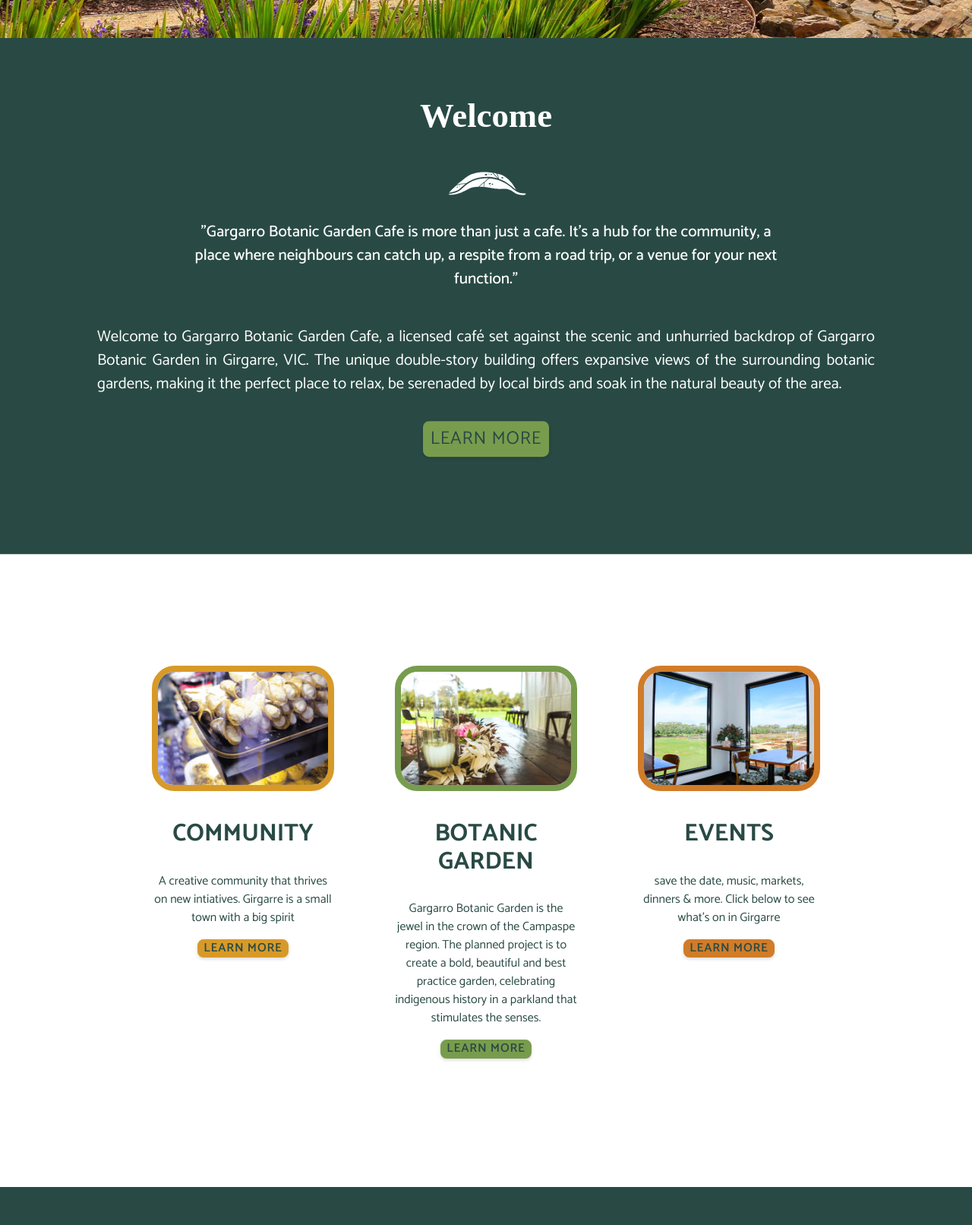
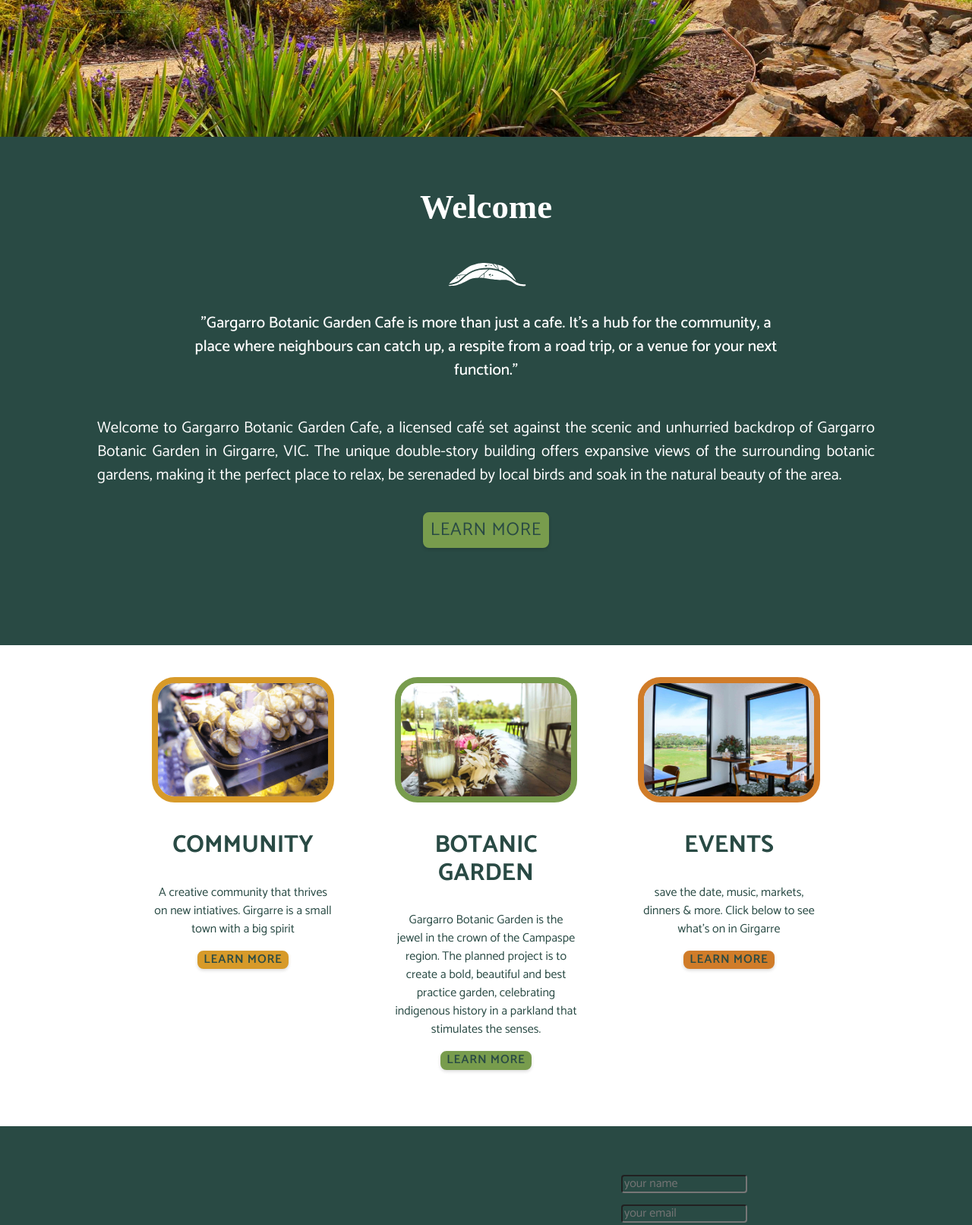
Before and after one commit to jaime-leigh/gargarroCafe, a plain HTML site: page index.html in a window 1280 px wide. Shown: the part 600-2212 px from the top of the page at 76% size. Drawn offline with nearby package versions, Linux system fonts and the light colour scheme; a script that the page names is missing; a web font is replaced by a local one.

Commit message:
tweaking things!

```diff
--- a/css/main.css
+++ b/css/main.css
@@ -504,7 +504,7 @@ button a {
     height: 300px;
   }
   .gargarroHeader__imgwrap__hero {
-    height: 600px;
+    height: 730px;
   }
   .gargarroHeader__imgwrap__logo {
     top: -10%;
@@ -560,8 +560,7 @@ button a {
   color: #ffffff;
   text-align: center;
   height: 150%;
-  transform: translateY(-25%);
-  padding: 20rem 0 8rem 0;
+  padding: 1rem 0 8rem 0;
   font-size: 1.3rem;
 }
 .gargarroMain__welcome__leaf {
@@ -582,7 +581,7 @@ button a {
   padding-bottom: 2rem;
 }
 .gargarroMain__info {
-  transform: translateY(-15%);
+  padding: 2rem 0 5rem 0;
   color: #294a44;
   text-align: center;
 }
@@ -624,7 +623,7 @@ button a {
 .gargarroMain__contact {
   background-color: #294a44;
   color: #ffffff;
-  padding: 4rem 0 8rem 0;
+  padding: 1rem 0 8rem 0;
   text-align: center;
 }
 .gargarroMain__contact__title {
@@ -633,6 +632,8 @@ button a {
 }
 .gargarroMain__contact__text {
   font-family: "Catamaran", sans-serif;
+  width: 87%;
+  margin: 0 auto;
 }
 .gargarroMain__contact__leaf {
   width: clamp(2rem, 35vh, 7rem);
@@ -708,9 +709,6 @@ button a {
   margin: 0 auto;
 }
 @media (min-width: 480px) {
-  .gargarroMain__welcome {
-    padding: 15rem 0 8rem 0;
-  }
   .gargarroMain__map__container2 {
     padding-top: 2rem;
   }
@@ -723,21 +721,13 @@ button a {
     max-width: 100px;
   }
 }
-@media (min-width: 590px) {
-  .gargarroMain__welcome {
-    padding: 15rem 0 8rem 0;
-  }
-}
 @media (min-width: 768px) {
-  .gargarroMain__welcome {
-    padding: 6rem 0 8rem 0;
-  }
   .gargarroMain__welcome__title {
     font-size: 2.4rem;
     padding: 4rem 0 0.5rem 0;
   }
   .gargarroMain__info {
-    padding: 0 5rem 3rem 5rem;
+    padding: 3rem 5rem;
     display: flex; /* Enable flexbox */
     flex-direction: row;
     justify-content: space-between;
@@ -1535,6 +1525,7 @@ button a {
   text-align: center;
   font-size: 1.7rem;
   background-color: #294a44;
+  transform: translateY(-10px);
   color: #ffffff;
   padding: 7rem 0;
   font-family: "Caudex", serif;
```
